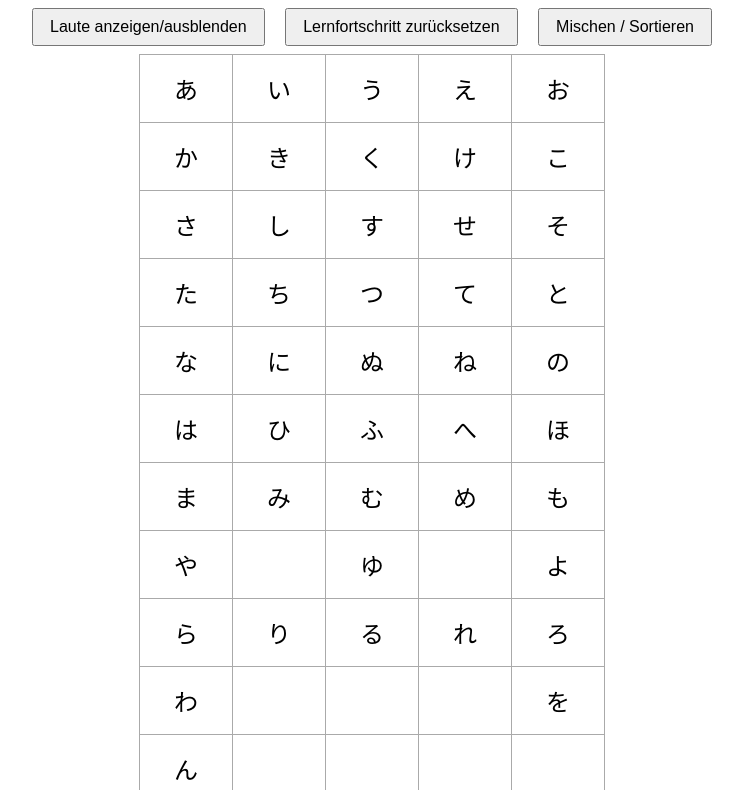
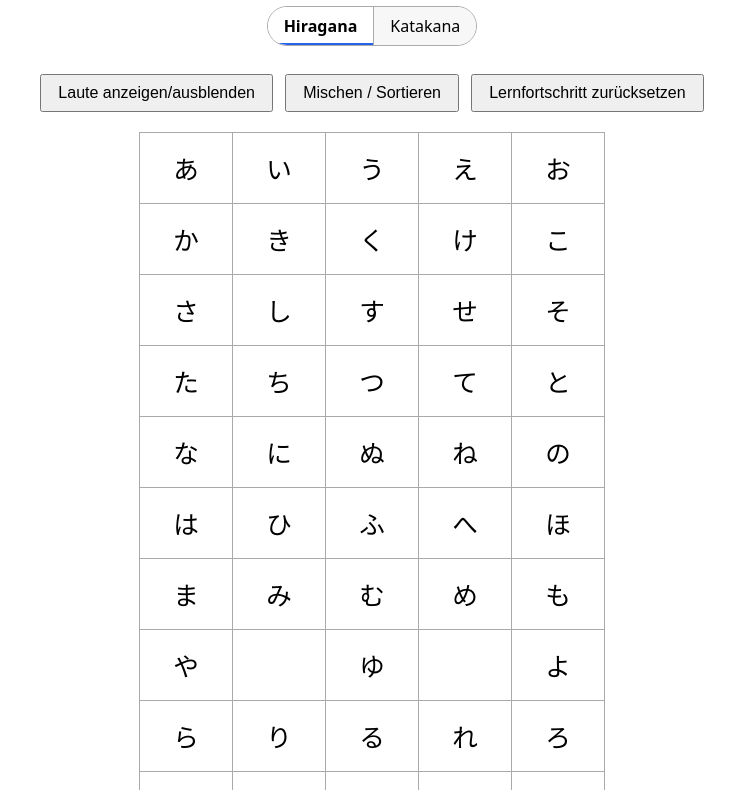
Before and after one commit to yannick186/hiragana, a plain HTML site: page index.html in a window 1280 px wide. Shown: the part 120-910 px from the top of the page, without its empty margins (268-1011 px from the left). Drawn offline with Linux system fonts and the light colour scheme.

Commit message:
Update index.html

```diff
--- a/index.html
+++ b/index.html
@@ -2,163 +2,207 @@
 <html lang="de">
 <head>
   <meta charset="UTF-8" />
-  <meta name="viewport" content="width=device-width, initial-scale=1.0" />
-  <title>Hiragana-Tabelle</title>
+  <meta name="viewport" content="width=device-width, initial-scale=1.0"/>
+  <title>Kana-Trainer: Hiragana & Katakana</title>
   <style>
-    body {
-      font-family: sans-serif;
-      text-align: center;
-      padding: 2rem;
+    :root { --accent: #2563eb; --border:#aaa; }
+    body { font-family: system-ui, sans-serif; text-align:center; padding:2rem; }
+    .tabs { display:inline-flex; border:1px solid var(--border); border-radius:999px; overflow:hidden; margin-bottom:1rem; }
+    .tab { padding:.5rem 1rem; cursor:pointer; border-right:1px solid var(--border); user-select:none; background:#f7f7f7; }
+    .tab:last-child { border-right:none; }
+    .tab.active { background: white; color: #000; font-weight:600; box-shadow: inset 0 -2px 0 0 var(--accent); }
+    .controls { margin: .5rem 0 1rem; }
+    button { margin:.25rem; padding:.5rem 1rem; font-size:1rem; cursor:pointer; }
+    table { margin:0 auto; border-collapse:collapse; }
+    td, th {
+      border:1px solid var(--border);
+      padding:1rem; font-size:1.6rem; min-width:60px;
+      position:relative; cursor:pointer;
+      transition:background-color .25s, border .25s, transform .05s;
     }
-
-    table {
-      margin: 0 auto;
-      border-collapse: collapse;
+    td:active { transform: scale(.98); }
+    .romaji {
+      display:none; font-size:.8rem; color:#444;
+      position:absolute; bottom:4px; right:6px;
     }
-
-    td, th {
-      border: 1px solid #aaa;
-      padding: 1rem;
-      font-size: 1.5rem;
-      min-width: 60px;
-      position: relative;
-      cursor: pointer;
-      transition: background-color 0.3s, border 0.3s;
-    }
-
-    .romaji {
-      display: none;
-      font-size: 0.8rem;
-      color: #444;
-      position: absolute;
-      bottom: 4px;
-      right: 6px;
-    }
-
-    .show-romaji .romaji {
-      display: block;
-    }
-
-    button {
-      margin: 0.5rem;
-      padding: 0.5rem 1rem;
-      font-size: 1rem;
-    }
-
-    .learned {
-      background-color: #cce5ff;
-      border: 2px solid #3399ff;
-    }
+    .show-romaji .romaji { display:block; }
+    .learned { background-color:#cce5ff; border:2px solid #3399ff; }
+    .hint { font-size:.9rem; color:#555; margin-top:.5rem; }
   </style>
 </head>
 <body>
 
-  <h1>Hiragana-Tabelle</h1>
-  <button onclick="toggleRomaji()">Laute anzeigen/ausblenden</button>
-  <button onclick="resetLearned()">Lernfortschritt zurücksetzen</button>
-  <button onclick="toggleShuffle()">Mischen / Sortieren</button>
+  <h1>Kana-Trainer</h1>
 
-  <table id="hiraganaTable" class="">
-    <tbody id="hiraganaBody"></tbody>
-  </table>
+  <!-- Tabs = Umblättern -->
+  <div class="tabs" role="tablist" aria-label="Schriftarten">
+    <div class="tab active" id="tab-hiragana" role="tab" aria-selected="true" tabindex="0">Hiragana</div>
+    <div class="tab" id="tab-katakana" role="tab" aria-selected="false" tabindex="0">Katakana</div>
+  </div>
+
+  <!-- Controls -->
+  <div class="controls">
+    <button id="btnRomaji">Laute anzeigen/ausblenden</button>
+    <button id="btnShuffle">Mischen / Sortieren</button>
+    <button id="btnReset">Lernfortschritt zurücksetzen</button>
+  </div>
+
+  <!-- Tabelle -->
+  <table id="kanaTable"><tbody id="kanaBody"></tbody></table>
+  <div class="hint">Tipp: Klicke auf ein Feld, um es als gelernt zu markieren.</div>
 
   <script>
-    const STORAGE_KEY = 'learnedHiragana';
-    const tableBody = document.getElementById('hiraganaBody');
-    let originalCells = [];
-    let isShuffled = false;
-
-    const hiraganaData = [
-      ["あ", "a"], ["い", "i"], ["う", "u"], ["え", "e"], ["お", "o"],
-      ["か", "ka"], ["き", "ki"], ["く", "ku"], ["け", "ke"], ["こ", "ko"],
-      ["さ", "sa"], ["し", "shi"], ["す", "su"], ["せ", "se"], ["そ", "so"],
-      ["た", "ta"], ["ち", "chi"], ["つ", "tsu"], ["て", "te"], ["と", "to"],
-      ["な", "na"], ["に", "ni"], ["ぬ", "nu"], ["ね", "ne"], ["の", "no"],
-      ["は", "ha"], ["ひ", "hi"], ["ふ", "fu"], ["へ", "he"], ["ほ", "ho"],
-      ["ま", "ma"], ["み", "mi"], ["む", "mu"], ["め", "me"], ["も", "mo"],
-      ["や", "ya"], ["", ""], ["ゆ", "yu"], ["", ""], ["よ", "yo"],
-      ["ら", "ra"], ["り", "ri"], ["る", "ru"], ["れ", "re"], ["ろ", "ro"],
-      ["わ", "wa"], ["", ""], ["", ""], ["", ""], ["を", "wo"],
-      ["ん", "n"]
+    // --- Daten ---
+    // 5-Spalten-Layout (gojūon) mit Leerslots für YA/WA-Reihe
+    const HIRAGANA = [
+      ["あ","a"],["い","i"],["う","u"],["え","e"],["お","o"],
+      ["か","ka"],["き","ki"],["く","ku"],["け","ke"],["こ","ko"],
+      ["さ","sa"],["し","shi"],["す","su"],["せ","se"],["そ","so"],
+      ["た","ta"],["ち","chi"],["つ","tsu"],["て","te"],["と","to"],
+      ["な","na"],["に","ni"],["ぬ","nu"],["ね","ne"],["の","no"],
+      ["は","ha"],["ひ","hi"],["ふ","fu"],["へ","he"],["ほ","ho"],
+      ["ま","ma"],["み","mi"],["む","mu"],["め","me"],["も","mo"],
+      ["や","ya"],["",""],["ゆ","yu"],["",""],["よ","yo"],
+      ["ら","ra"],["り","ri"],["る","ru"],["れ","re"],["ろ","ro"],
+      ["わ","wa"],["",""],["",""],["",""],["を","wo"],
+      ["ん","n"]
+    ];
+    const KATAKANA = [
+      ["ア","a"],["イ","i"],["ウ","u"],["エ","e"],["オ","o"],
+      ["カ","ka"],["キ","ki"],["ク","ku"],["ケ","ke"],["コ","ko"],
+      ["サ","sa"],["シ","shi"],["ス","su"],["セ","se"],["ソ","so"],
+      ["タ","ta"],["チ","chi"],["ツ","tsu"],["テ","te"],["ト","to"],
+      ["ナ","na"],["ニ","ni"],["ヌ","nu"],["ネ","ne"],["ノ","no"],
+      ["ハ","ha"],["ヒ","hi"],["フ","fu"],["ヘ","he"],["ホ","ho"],
+      ["マ","ma"],["ミ","mi"],["ム","mu"],["メ","me"],["モ","mo"],
+      ["ヤ","ya"],["",""],["ユ","yu"],["",""],["ヨ","yo"],
+      ["ラ","ra"],["リ","ri"],["ル","ru"],["レ","re"],["ロ","ro"],
+      ["ワ","wa"],["",""],["",""],["",""],["ヲ","wo"],
+      ["ン","n"]
     ];
 
-    function createTable(cells) {
-      tableBody.innerHTML = '';
-      for (let i = 0; i < cells.length; i += 5) {
-        const row = document.createElement('tr');
-        for (let j = 0; j < 5; j++) {
-          const index = i + j;
-          const [kana, romaji] = cells[index] || ["", ""];
-          const cell = document.createElement('td');
-          if (kana) {
-            cell.dataset.char = kana;
-            cell.innerHTML = `${kana}<div class="romaji">${romaji}</div>`;
-          }
-          row.appendChild(cell);
-        }
-        tableBody.appendChild(row);
-      }
-      initTable();
-      loadLearned();
+    // --- Zustand ---
+    const table = document.getElementById('kanaTable');
+    const tbody = document.getElementById('kanaBody');
+    const tabs = { hiragana: document.getElementById('tab-hiragana'),
+                   katakana: document.getElementById('tab-katakana') };
+
+    const STORAGE_KEYS = {
+      hiragana: 'learnedHiragana',
+      katakana: 'learnedKatakana'
+    };
+
+    const state = {
+      active: 'hiragana',                // 'hiragana' | 'katakana'
+      romajiVisible: false,
+      isShuffled: { hiragana: false, katakana: false },
+      original:   { hiragana: HIRAGANA, katakana: KATAKANA },
+    };
+
+    // Hilfsfunktionen LocalStorage
+    function loadLearned(script) {
+      const raw = localStorage.getItem(STORAGE_KEYS[script]);
+      try { return raw ? JSON.parse(raw) : []; } catch { return []; }
+    }
+    function saveLearned(script, chars) {
+      localStorage.setItem(STORAGE_KEYS[script], JSON.stringify(chars));
     }
 
-    function toggleRomaji() {
-      document.getElementById('hiraganaTable').classList.toggle('show-romaji');
+    // Tabelle rendern (5 Spalten)
+    function createTable(script, cells) {
+      tbody.innerHTML = '';
+      for (let i = 0; i < cells.length; i += 5) {
+        const tr = document.createElement('tr');
+        for (let j = 0; j < 5; j++) {
+          const [kana, romaji] = cells[i + j] || ["",""];
+          const td = document.createElement('td');
+          if (kana) {
+            td.dataset.char = kana;
+            td.innerHTML = `${kana}<div class="romaji">${romaji}</div>`;
+          }
+          tr.appendChild(td);
+        }
+        tbody.appendChild(tr);
+      }
+      if (state.romajiVisible) table.classList.add('show-romaji'); else table.classList.remove('show-romaji');
+      bindCellClicks();
+      applyLearned(script);
     }
 
-    function resetLearned() {
-      localStorage.removeItem(STORAGE_KEY);
-      document.querySelectorAll('#hiraganaTable td.learned').forEach(cell => {
-        cell.classList.remove('learned');
+    // Gelernt anwenden
+    function applyLearned(script) {
+      const learned = loadLearned(script);
+      document.querySelectorAll('#kanaTable td').forEach(td => {
+        const ch = td.dataset.char;
+        if (ch && learned.includes(ch)) td.classList.add('learned');
       });
     }
 
-    function loadLearned() {
-      const saved = JSON.parse(localStorage.getItem(STORAGE_KEY) || '[]');
-      document.querySelectorAll('#hiraganaTable td').forEach(cell => {
-        const char = cell.dataset.char;
-        if (char && saved.includes(char)) {
-          cell.classList.add('learned');
-        }
-      });
-    }
-
-    function saveLearned() {
-      const learned = [];
-      document.querySelectorAll('#hiraganaTable td.learned').forEach(cell => {
-        if (cell.dataset.char) {
-          learned.push(cell.dataset.char);
-        }
-      });
-      localStorage.setItem(STORAGE_KEY, JSON.stringify(learned));
-    }
-
-    function initTable() {
-      document.querySelectorAll('#hiraganaTable td').forEach(cell => {
-        cell.addEventListener('click', () => {
-          const char = cell.dataset.char;
-          if (!char) return;
-          cell.classList.toggle('learned');
-          saveLearned();
+    // Klick-Handler für Zellen
+    function bindCellClicks() {
+      document.querySelectorAll('#kanaTable td').forEach(td => {
+        td.addEventListener('click', () => {
+          const ch = td.dataset.char;
+          if (!ch) return;
+          td.classList.toggle('learned');
+          const script = state.active;
+          const learned = new Set(loadLearned(script));
+          td.classList.contains('learned') ? learned.add(ch) : learned.delete(ch);
+          saveLearned(script, [...learned]);
         });
       });
     }
 
+    // Mischen / Sortieren (einzelne Zellen)
     function toggleShuffle() {
-      if (!isShuffled) {
-        originalCells = [...hiraganaData];
-        const shuffled = [...originalCells].sort(() => Math.random() - 0.5);
-        createTable(shuffled);
-        isShuffled = true;
+      const script = state.active;
+      const source = state.original[script];
+
+      if (!state.isShuffled[script]) {
+        // Shuffle
+        const shuffled = [...source].sort(() => Math.random() - 0.5);
+        createTable(script, shuffled);
+        state.isShuffled[script] = true;
       } else {
-        createTable(originalCells);
-        isShuffled = false;
+        // Restore
+        createTable(script, source);
+        state.isShuffled[script] = false;
       }
     }
 
-    // Initialisierung
-    createTable(hiraganaData);
+    // UI-Aktionen
+    document.getElementById('btnRomaji').addEventListener('click', () => {
+      state.romajiVisible = !state.romajiVisible;
+      table.classList.toggle('show-romaji', state.romajiVisible);
+    });
+
+    document.getElementById('btnShuffle').addEventListener('click', toggleShuffle);
+
+    document.getElementById('btnReset').addEventListener('click', () => {
+      const script = state.active;
+      localStorage.removeItem(STORAGE_KEYS[script]);
+      document.querySelectorAll('#kanaTable td.learned').forEach(td => td.classList.remove('learned'));
+    });
+
+    // Tabs (Umblättern)
+    function setActiveTab(script) {
+      state.active = script;
+      tabs.hiragana.classList.toggle('active', script === 'hiragana');
+      tabs.katakana.classList.toggle('active', script === 'katakana');
+
+      // Beim Wechsel: Originalreihenfolge anzeigen (kein Auto-Reset von learned)
+      state.isShuffled[script] = false;
+      createTable(script, state.original[script]);
+    }
+
+    tabs.hiragana.addEventListener('click', () => setActiveTab('hiragana'));
+    tabs.katakana.addEventListener('click', () => setActiveTab('katakana'));
+    // Keyboard-Zugänglichkeit
+    tabs.hiragana.addEventListener('keydown', (e)=>{ if(e.key==='ArrowRight') setActiveTab('katakana'); });
+    tabs.katakana.addEventListener('keydown', (e)=>{ if(e.key==='ArrowLeft')  setActiveTab('hiragana'); });
+
+    // Init
+    setActiveTab('hiragana');
   </script>
-
 </body>
 </html>
```
